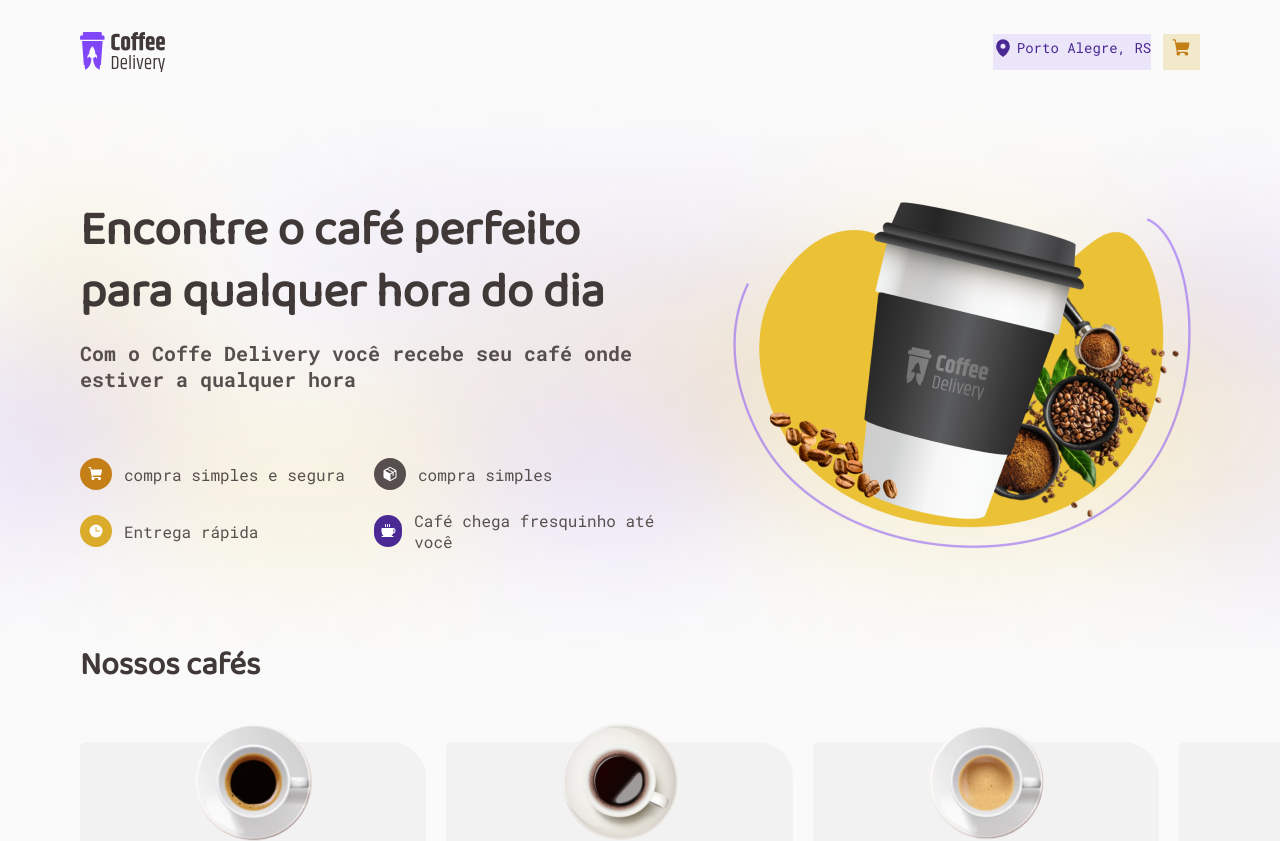
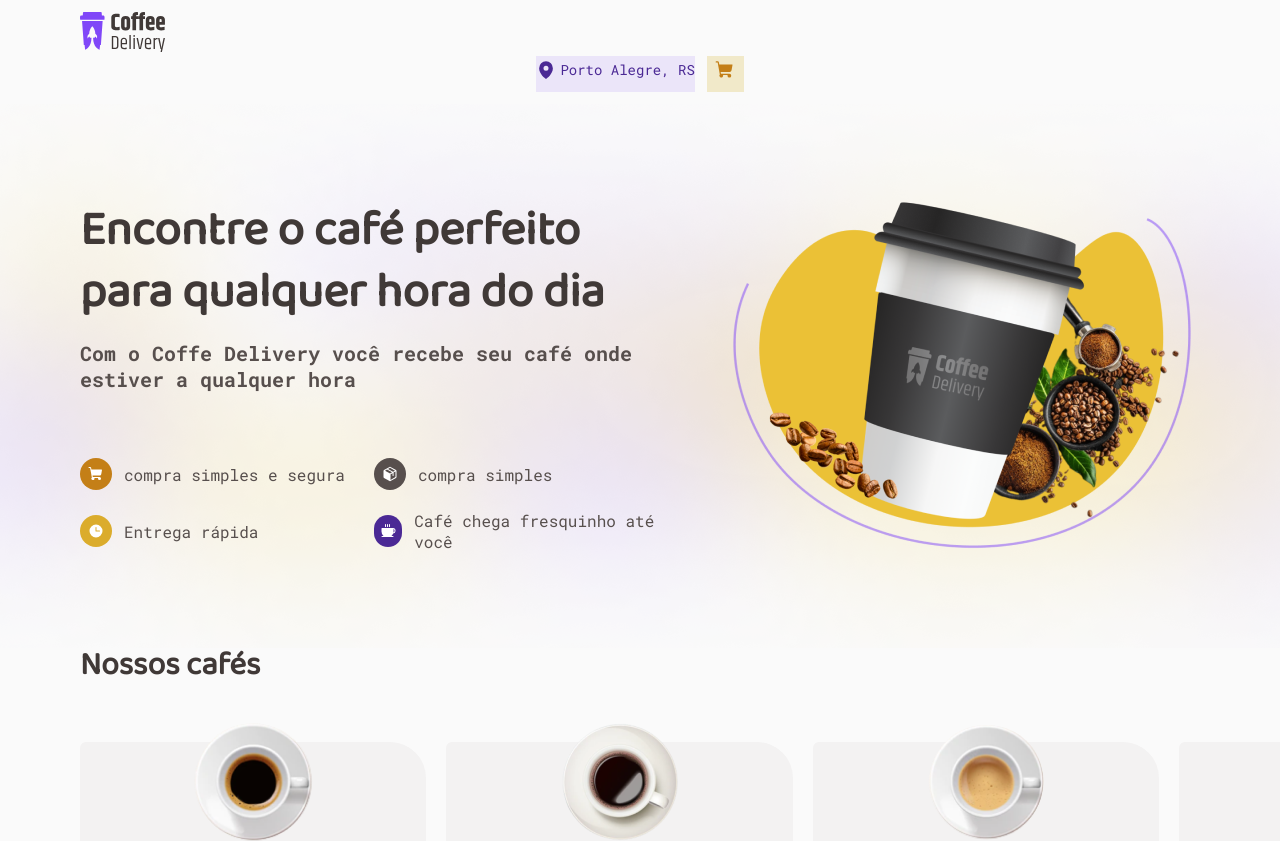
Before and after one commit to ReinaldoARamos/Ignite_Coffee_Delivery-, a React (Vite) app: page / in a window 1280 px wide. Shown: the top 841 px of the page. Built offline with nearby package versions, Linux system fonts and the light colour scheme.

Commit message:
terminando de fazer a página Home

```diff
--- a/src/Components/Header/styles.ts
+++ b/src/Components/Header/styles.ts
@@ -7,7 +7,10 @@ export const HeaderLayout = styled.div`
   display: flex;
   align-items: center;
   justify-content: center;
-
+  position: sticky ;
+  top: 0;
+  left:  0;
+  z-index: 5
   > div {
     width: 100%;
     display: flex;
```
